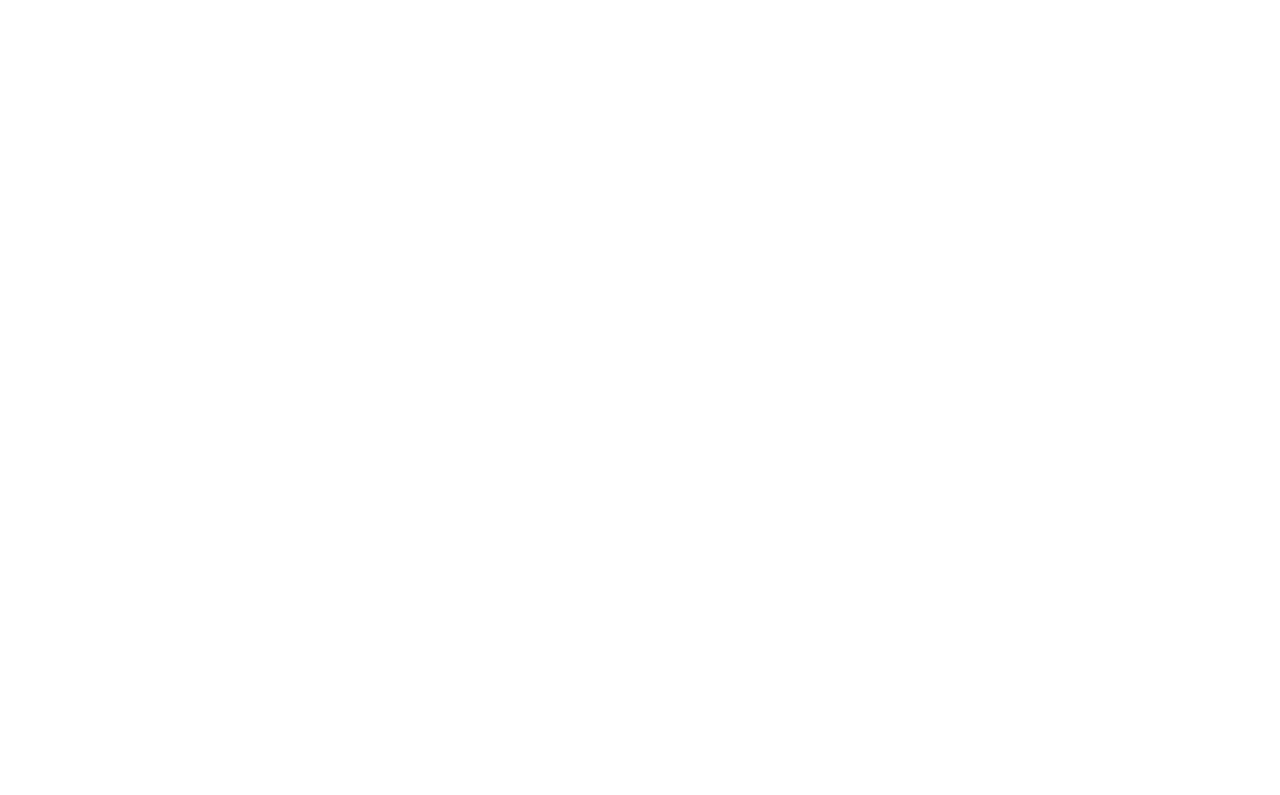
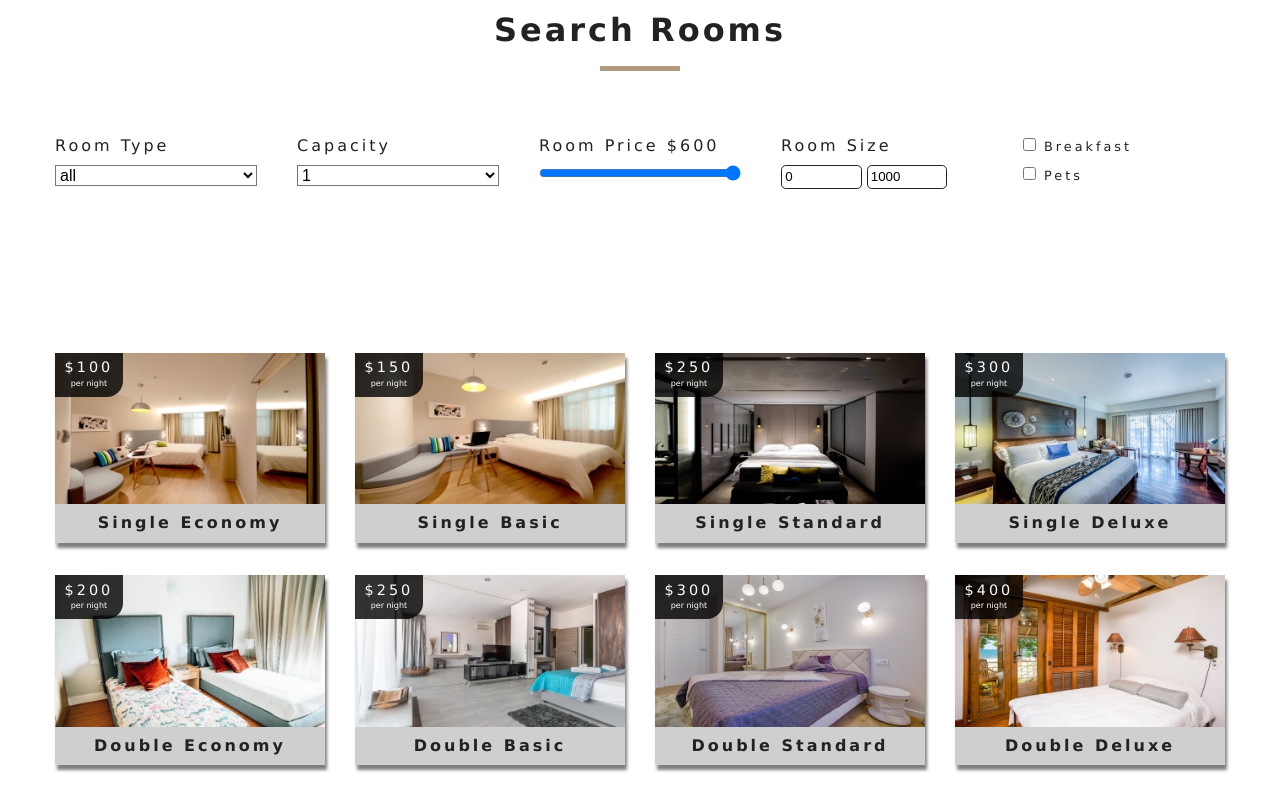
Before and after one commit to shivammodi456/resort, a React (Create React App) app: page /rooms/double-basic in a window 1280 px wide. Shown: the part 1420-2215 px from the top of the page. Before the commit the page ends 1350 px from the top, so only its background shows below. Built offline with nearby package versions, Linux system fonts and the light colour scheme.

Commit message:
Single Room filters Add

```diff
--- a/src/FeaturedRoom.js
+++ b/src/FeaturedRoom.js
@@ -15,7 +15,7 @@
     // console.log(featuredRooms);
     return (
       <section className="featured-rooms">
-        <Title title="Featured Rooms" />
+        <Title title="featured Rooms" />
         <div className="featured-rooms-center">
           {loading ? <Loading /> : rooms}
         </div>
--- /dev/null
+++ b/src/component/RoomContainer.js
@@ -0,0 +1,31 @@
+import React from "react";
+
+import RoomList from "./RoomList";
+import RoomFilter from "./RoomFilter";
+import { RoomConsumer } from "../context";
+import Loading from "./Loading";
+
+function RoomContainer() {
+  return (
+    <RoomConsumer>
+      {(value) => {
+        {
+          /* console.log(value); */
+        }
+        const { loading, sortedRooms, rooms } = value;
+        if (loading) {
+          return <Loading />;
+        }
+        return (
+          <>
+            <RoomFilter rooms={rooms} />
+
+            <RoomList rooms={sortedRooms} />
+          </>
+        );
+      }}
+    </RoomConsumer>
+  );
+}
+
+export default RoomContainer;
--- /dev/null
+++ b/src/component/RoomFilter.js
@@ -0,0 +1,136 @@
+import React, { Component } from "react";
+import { useContext } from "react";
+import { RoomContext } from "../context";
+import Title from "./Title";
+const getUnique = (items, value) => {
+  return [...new Set(items.map((item) => item[value]))];
+};
+function RoomFilter({ rooms }) {
+  const context = useContext(RoomContext);
+  // console.log(context);
+  const {
+    handleChange,
+    type,
+    capacity,
+    price,
+    minPrice,
+    maxPrice,
+    minSize,
+    maxSize,
+    breakfast,
+    pets,
+  } = context;
+
+  let types = getUnique(rooms, "type");
+  types = ["all", ...types];
+
+  types = types.map((item, index) => {
+    return (
+      <option value={item} key={index}>
+        {item}
+      </option>
+    );
+  });
+
+  let people = getUnique(rooms, "capacity");
+  people = people.map((item, index) => {
+    return (
+      <option key={index} value={item}>
+        {item}
+      </option>
+    );
+  });
+  return (
+    <section className="filter-container">
+      <Title title="Search Rooms" />
+      <form className="filter-form">
+        <div className="form-group">
+          <label htmlFor="type">room type</label>
+          <select
+            name="type"
+            id="type"
+            value={type}
+            className="form-control"
+            onChange={handleChange}
+          >
+            {types}
+          </select>
+        </div>
+
+        <div className="form-group">
+          <label htmlFor="capacity">capacity</label>
+          <select
+            name="capacity"
+            id="capacity"
+            value={capacity}
+            className="form-control"
+            onChange={handleChange}
+          >
+            {people}
+          </select>
+        </div>
+
+        <div className="form-group">
+          <label htmlFor="price">room price ${price}</label>
+          <input
+            type="range"
+            name="price"
+            min={minPrice}
+            max={maxPrice}
+            id="price"
+            value={price}
+            onChange={handleChange}
+            className="form-control"
+          />
+        </div>
+
+        <div className="form-group">
+          <label htmlFor="size">room size </label>
+
+          <input
+            type="number"
+            name="minSize"
+            value={minSize}
+            onChange={handleChange}
+            id="minSize"
+            className="size-input"
+          />
+
+          <input
+            type="number"
+            name="maxSize"
+            value={maxSize}
+            onChange={handleChange}
+            id="maxSize"
+            className="size-input"
+          />
+        </div>
+
+        <div className="form-group">
+          <div className="single-extra">
+            <input
+              type="checkbox"
+              name="breakfast"
+              id="breakfast"
+              checked={breakfast}
+              onChange={handleChange}
+            />
+            <label htmlFor="breakfast">breakfast</label>
+          </div>
+          <div className="single-extra">
+            <input
+              type="checkbox"
+              name="pets"
+              id="pets"
+              checked={pets}
+              onChange={handleChange}
+            />
+            <label htmlFor="pets">pets</label>
+          </div>
+        </div>
+      </form>
+    </section>
+  );
+}
+
+export default RoomFilter;
--- /dev/null
+++ b/src/component/RoomList.js
@@ -0,0 +1,23 @@
+import React from "react";
+import Room from "./Room";
+
+function RoomList({ rooms }) {
+  if (rooms.length === 0) {
+    return (
+      <div className="empty-search">
+        <h3>Unfortunately no rooms matched your search Parameter</h3>
+      </div>
+    );
+  }
+  return (
+    <section className="roomslist">
+      <div className="roomslist-center">
+        {rooms.map((item) => {
+          return <Room key={item.id} room={item} />;
+        })}
+      </div>
+    </section>
+  );
+}
+
+export default RoomList;
--- a/src/component/Title.js
+++ b/src/component/Title.js
@@ -3,7 +3,7 @@
 function Title({ title }) {
   return (
     <div className="section-title">
-      <h1>{title}</h1>
+      <h4>{title}</h4>
       <div> </div>
     </div>
   );
--- a/src/context.js
+++ b/src/context.js
@@ -9,19 +9,38 @@
     sortedRooms: [],
     featuredRooms: [],
     loading: true,
+    type: "all",
+    capacity: 1,
+    price: 0,
+    minPrice: 0,
+    maxPrice: 0,
+    minSize: 0,
+    maxSize: 0,
+    breakfast: false,
+    pets: false,
   };
 
   componentDidMount() {
     let rooms = this.formatData(items);
+
     let featuredRooms = rooms.filter((room) => {
       return room.featured === true;
     });
+
+    let maxPrice = Math.max(...rooms.map((item) => item.price));
+    // console.log(rooms);
+    // let maxPricea = Math.max(rooms.map((item) => item.price));
+    // console.log(...rooms);
+    let maxSize = Math.max(...rooms.map((item) => item.size));
 
     this.setState({
       rooms,
       featuredRooms,
       sortedRooms: rooms,
       loading: false,
+      price: maxPrice,
+      maxPrice,
+      maxSize,
     });
   }
 
@@ -43,9 +62,66 @@
     return room;
   };
 
+  handleChange = (event) => {
+    const target = event.target;
+    const name = target.name;
+    const value = target.type === "checkbox" ? target.checked : target.value;
+
+    this.setState(
+      {
+        [name]: value,
+      },
+      this.filterRooms
+    );
+  };
+
+  filterRooms = () => {
+    let {
+      rooms,
+      type,
+      capacity,
+      price,
+      minSize,
+      maxSize,
+      breakfast,
+      pets,
+    } = this.state;
+
+    let tempRooms = [...rooms];
+
+    capacity = parseInt(capacity);
+    price = parseInt(price);
+    if (type !== "all") {
+      tempRooms = tempRooms.filter((room) => room.type === type);
+    }
+    tempRooms = tempRooms.filter((item) => item.capacity >= capacity);
+
+    tempRooms = tempRooms.filter((item) => item.price <= price);
+
+    tempRooms = tempRooms.filter(
+      (item) => item.size >= minSize && item.size <= maxSize
+    );
+
+    if (breakfast) {
+      tempRooms = tempRooms.filter((item) => item.breakfast);
+    }
+    if (pets) {
+      tempRooms = tempRooms.filter((item) => item.pets);
+    }
+    this.setState({
+      sortedRooms: tempRooms,
+    });
+  };
+
   render() {
     return (
-      <RoomContext.Provider value={{ ...this.state, getRoom: this.getRoom }}>
+      <RoomContext.Provider
+        value={{
+          ...this.state,
+          getRoom: this.getRoom,
+          handleChange: this.handleChange,
+        }}
+      >
         {this.props.children}
       </RoomContext.Provider>
     );
--- a/src/pages/SingleRoom.js
+++ b/src/pages/SingleRoom.js
@@ -5,6 +5,7 @@
 import Hero from "../component/Hero";
 import Banner from "../component/Banner";
 import StyledHero from "../component/StyledHero";
+import RoomContainer from "../component/RoomContainer";
 
 export class SingleRoom extends Component {
   state = {
@@ -85,6 +86,7 @@
               })}
             </ul>
           </section>
+          <RoomContainer />
         </div>
       </>
     );
```
